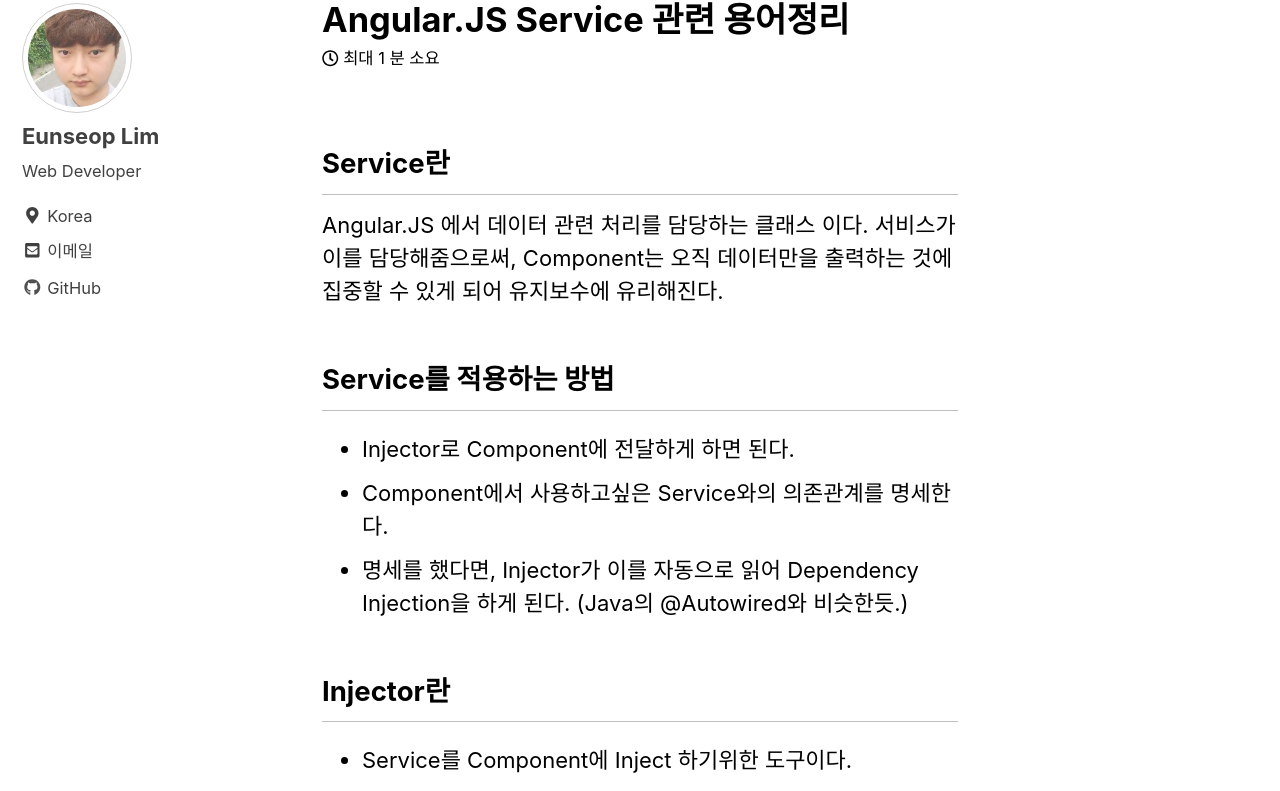
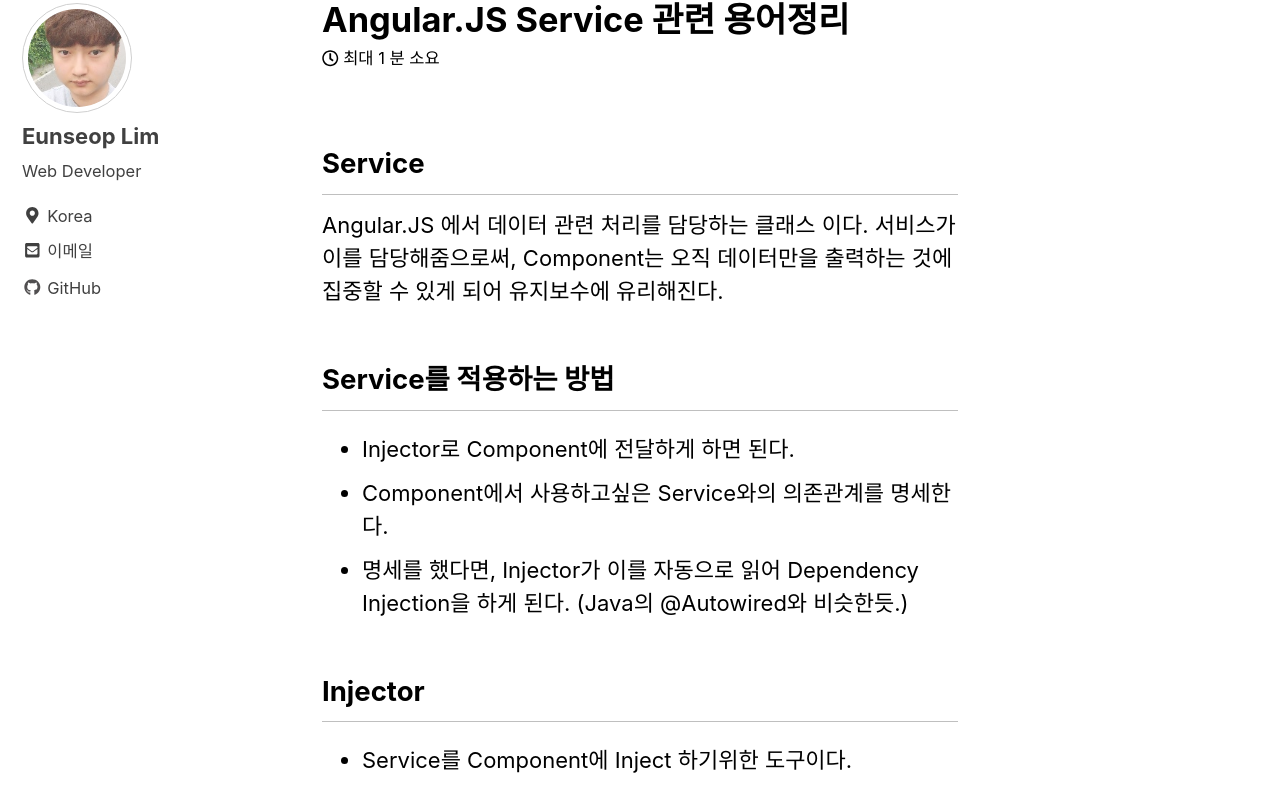
Before and after one commit to LimEunSeop/limeunseop.github.io, a Jekyll site: the page built from _posts/2018-06-03-Angular.JS-Service-관련-용어정리.markdown, in a window 1280 px wide and 1400 px high. Shown: the part 199-990 px from the top of the window. Built offline with Jekyll 4.4.1, drawn with Linux system fonts in a browser that asks for light colours; nearby versions of some CDN libraries; comment, search, counter and statistics services are not loaded; a style sheet for code colours, icons or effects is not loaded.

Commit message:
제목 살짝 수정

```diff
--- a/_posts/2018-06-03-Angular.JS-Service-관련-용어정리.markdown
+++ b/_posts/2018-06-03-Angular.JS-Service-관련-용어정리.markdown
@@ -9,7 +9,7 @@
     - Injector
 ---
 
-## Service란
+## Service
 Angular.JS 에서 데이터 관련 처리를 담당하는 클래스 이다. 서비스가 이를 담당해줌으로써, Component는 오직 데이터만을 출력하는 것에 집중할 수 있게 되어 유지보수에 유리해진다.
 
 ## Service를 적용하는 방법
@@ -17,7 +17,7 @@
 - Component에서 사용하고싶은 Service와의 의존관계를 명세한다.
 - 명세를 했다면, Injector가 이를 자동으로 읽어 Dependency Injection을 하게 된다. (Java의 @Autowired와 비슷한듯.)
 
-## Injector란
+## Injector
 - Service를 Component에 Inject 하기위한 도구이다.
 - Service 정의부에서, 이 Service를 어떤 Injector에게 등록할 것인지 명시한다.
 - 기본값은 'root'인젝터이다. 'root'인젝터는 모든 Component에 inject가 가능하다.
```
Also changed, not shown: _posts/2018-06-02-http-프로토콜의-기본.md (+1 -0 lines).
